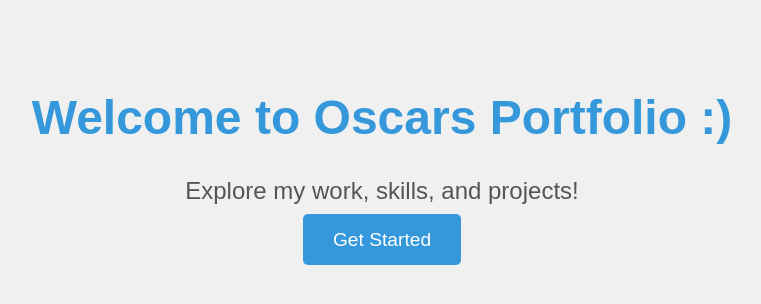
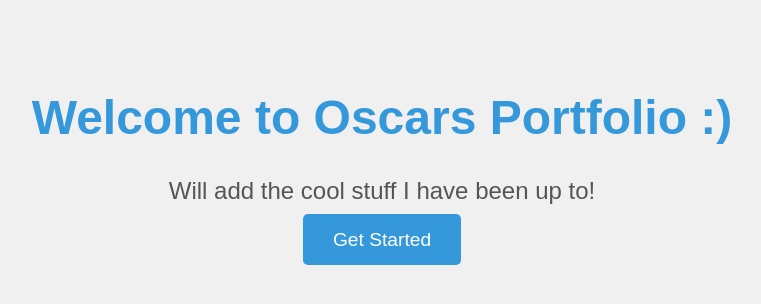
Before and after one commit to OscarBergstrom/portfolio, a Django app: page / in a window 1280 px wide. Shown: the top 304 px of the page, without its empty margins (258-1019 px from the left). Run offline with Django 4.2, Linux system fonts and the light colour scheme.

Commit message:
Update home.html

```diff
--- a/templates/portfolio/home.html
+++ b/templates/portfolio/home.html
@@ -36,7 +36,7 @@
 <body>
 
     <h1>Welcome to Oscars Portfolio :)</h1>
-    <p>Explore my work, skills, and projects!</p>
+    <p>Will add the cool stuff I have been up to!</p>
     <a href="#" class="button">Get Started</a>
 
 </body>
```
